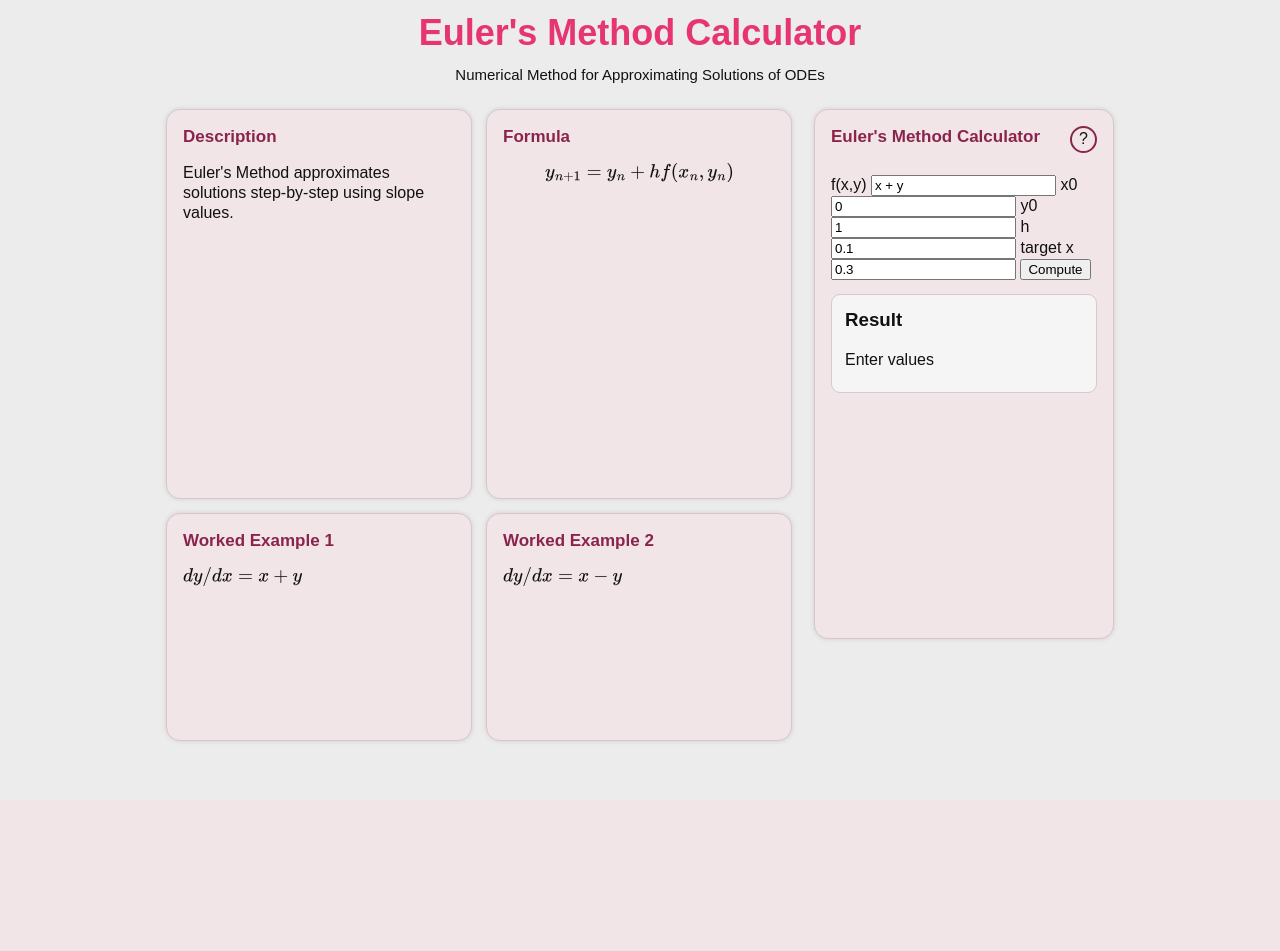
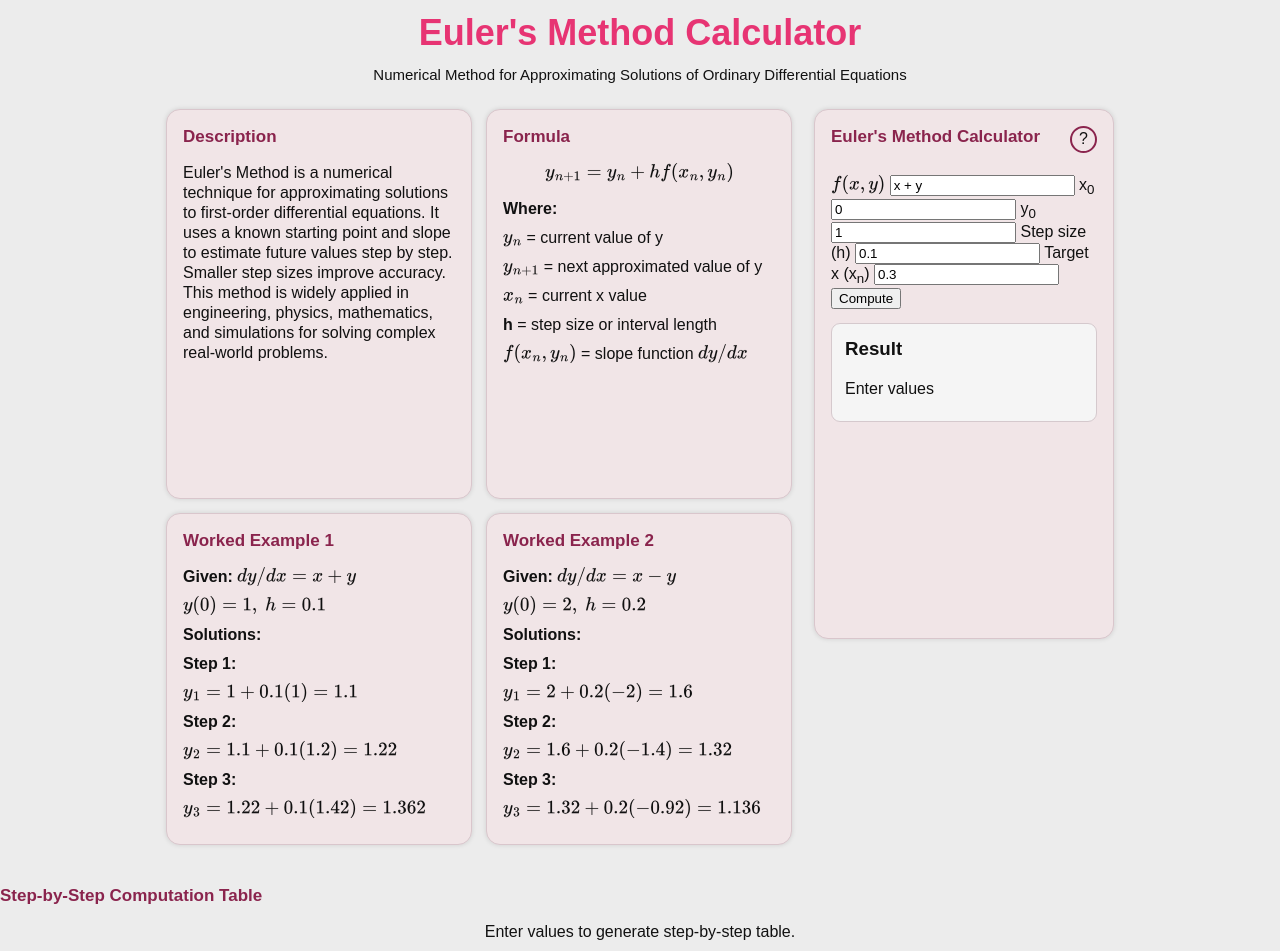
Before and after one commit to castoricodonna123-debug/eulers-method-calculator, a Flask app: page / in a window 1280 px wide. Before the commit the page ends 743 px from the top, so only its background shows below. Run offline with Flask 3, Linux system fonts and the light colour scheme.

Commit message:
Update index.html

```diff
--- a/templates/index.html
+++ b/templates/index.html
@@ -13,6 +13,7 @@
             svg: { fontCache: "global" }
         };
     </script>
+
     <script defer src="https://cdn.jsdelivr.net/npm/mathjax@3/es5/tex-svg.js"></script>
 </head>
 
@@ -20,7 +21,7 @@
 
 <header class="site-header">
     <h1>Euler's Method Calculator</h1>
-    <p>Numerical Method for Approximating Solutions of ODEs</p>
+    <p>Numerical Method for Approximating Solutions of Ordinary Differential Equations</p>
 </header>
 
 <main class="layout">
@@ -29,22 +30,50 @@
 
         <section class="card description">
             <h2>Description</h2>
-            <p>Euler's Method approximates solutions step-by-step using slope values.</p>
+            <p>
+                Euler's Method is a numerical technique for approximating solutions to first-order
+                differential equations. It uses a known starting point and slope to estimate future
+                values step by step. Smaller step sizes improve accuracy. This method is widely applied
+                in engineering, physics, mathematics, and simulations for solving complex real-world
+                problems.
+            </p>
         </section>
 
         <section class="card formula-card">
             <h2>Formula</h2>
             <div class="formula">\[ y_{n+1}=y_n+h f(x_n,y_n) \]</div>
+            <p><strong>Where:</strong></p>
+            <p><strong>\(y_n\)</strong> = current value of y</p>
+            <p><strong>\(y_{n+1}\)</strong> = next approximated value of y</p>
+            <p><strong>\(x_n\)</strong> = current x value</p>
+            <p><strong>h</strong> = step size or interval length</p>
+            <p><strong>\(f(x_n,y_n)\)</strong> = slope function \(dy/dx\)</p>
         </section>
 
         <section class="card example">
             <h2>Worked Example 1</h2>
-            <p>\( dy/dx=x+y \)</p>
+            <p><strong>Given:</strong> \( dy/dx=x+y \)</p>
+            <p>\( y(0)=1,\ h=0.1 \)</p>
+            <p><strong>Solutions:</strong></p>
+            <p><strong>Step 1:</strong></p>
+            <p>\( y_1=1+0.1(1)=1.1 \)</p>
+            <p><strong>Step 2:</strong></p>
+            <p>\( y_2=1.1+0.1(1.2)=1.22 \)</p>
+            <p><strong>Step 3:</strong></p>
+            <p>\( y_3=1.22+0.1(1.42)=1.362 \)</p>
         </section>
 
         <section class="card example">
             <h2>Worked Example 2</h2>
-            <p>\( dy/dx=x-y \)</p>
+            <p><strong>Given:</strong> \( dy/dx=x-y \)</p>
+            <p>\( y(0)=2,\ h=0.2 \)</p>
+            <p><strong>Solutions:</strong></p>
+            <p><strong>Step 1:</strong></p>
+            <p>\( y_1=2+0.2(-2)=1.6 \)</p>
+            <p><strong>Step 2:</strong></p>
+            <p>\( y_2=1.6+0.2(-1.4)=1.32 \)</p>
+            <p><strong>Step 3:</strong></p>
+            <p>\( y_3=1.32+0.2(-0.92)=1.136 \)</p>
         </section>
 
     </div>
@@ -57,24 +86,29 @@
         </div>
 
         <form method="post">
-            <label>f(x,y)
-                <input name="expression" value="{{ form.expression }}" required>
+            <label>
+                \( f(x,y) \)
+                <input name="expression" value="{{ form.expression }}" placeholder="x + y" required>
             </label>
 
-            <label>x0
-                <input name="x0" type="number" value="{{ form.x0 }}" required>
+            <label>
+                x<sub>0</sub>
+                <input name="x0" type="number" step="any" value="{{ form.x0 }}" required>
             </label>
 
-            <label>y0
-                <input name="y0" type="number" value="{{ form.y0 }}" required>
+            <label>
+                y<sub>0</sub>
+                <input name="y0" type="number" step="any" value="{{ form.y0 }}" required>
             </label>
 
-            <label>h
-                <input name="h" type="number" value="{{ form.h }}" required>
+            <label>
+                Step size (h)
+                <input name="h" type="number" step="any" value="{{ form.h }}" required>
             </label>
 
-            <label>target x
-                <input name="target_x" type="number" value="{{ form.target_x }}" required>
+            <label>
+                Target x (x<sub>n</sub>)
+                <input name="target_x" type="number" step="any" value="{{ form.target_x }}" required>
             </label>
 
             <button type="submit">Compute</button>
@@ -82,13 +116,10 @@
 
         <div class="result-box">
             <h3>Result</h3>
-
             {% if error %}
                 <p class="error-text">{{ error }}</p>
-
             {% elif result %}
                 <p>{{ "%.6f"|format(result.final_y) }}</p>
-
             {% else %}
                 <p>Enter values</p>
             {% endif %}
@@ -98,27 +129,25 @@
 
 </main>
 
-<!-- ✅ STEP-BY-STEP TABLE (ADDED ONLY PART) -->
-{% if result and result.rows %}
+<!-- ✅ ADDED SECTION: STEP-BY-STEP TABLE (NO CHANGES ABOVE) -->
+<section class="table-section">
+    <h2>Step-by-Step Computation Table</h2>
 
-<div class="euler-table-wrapper">
+    {% if result and result.rows %}
 
-    <div class="euler-table-title">Step-by-Step Solution Table</div>
-
-    <table class="euler-table">
+    <table>
         <thead>
             <tr>
                 <th>n</th>
                 <th>xₙ</th>
                 <th>yₙ</th>
-                <th>f(x,y)</th>
+                <th>slope f(x,y)</th>
                 <th>xₙ₊₁</th>
                 <th>yₙ₊₁</th>
             </tr>
         </thead>
-
         <tbody>
-        {% for r in result.rows %}
+            {% for r in result.rows %}
             <tr>
                 <td>{{ r.n }}</td>
                 <td>{{ "%.4f"|format(r.x) }}</td>
@@ -127,13 +156,14 @@
                 <td>{{ "%.4f"|format(r.next_x) }}</td>
                 <td>{{ "%.4f"|format(r.next_y) }}</td>
             </tr>
-        {% endfor %}
+            {% endfor %}
         </tbody>
     </table>
 
-</div>
-
-{% endif %}
+    {% else %}
+        <p style="text-align:center; margin-top:10px;">Enter values to generate step-by-step table.</p>
+    {% endif %}
+</section>
 
 </body>
 </html>
```
